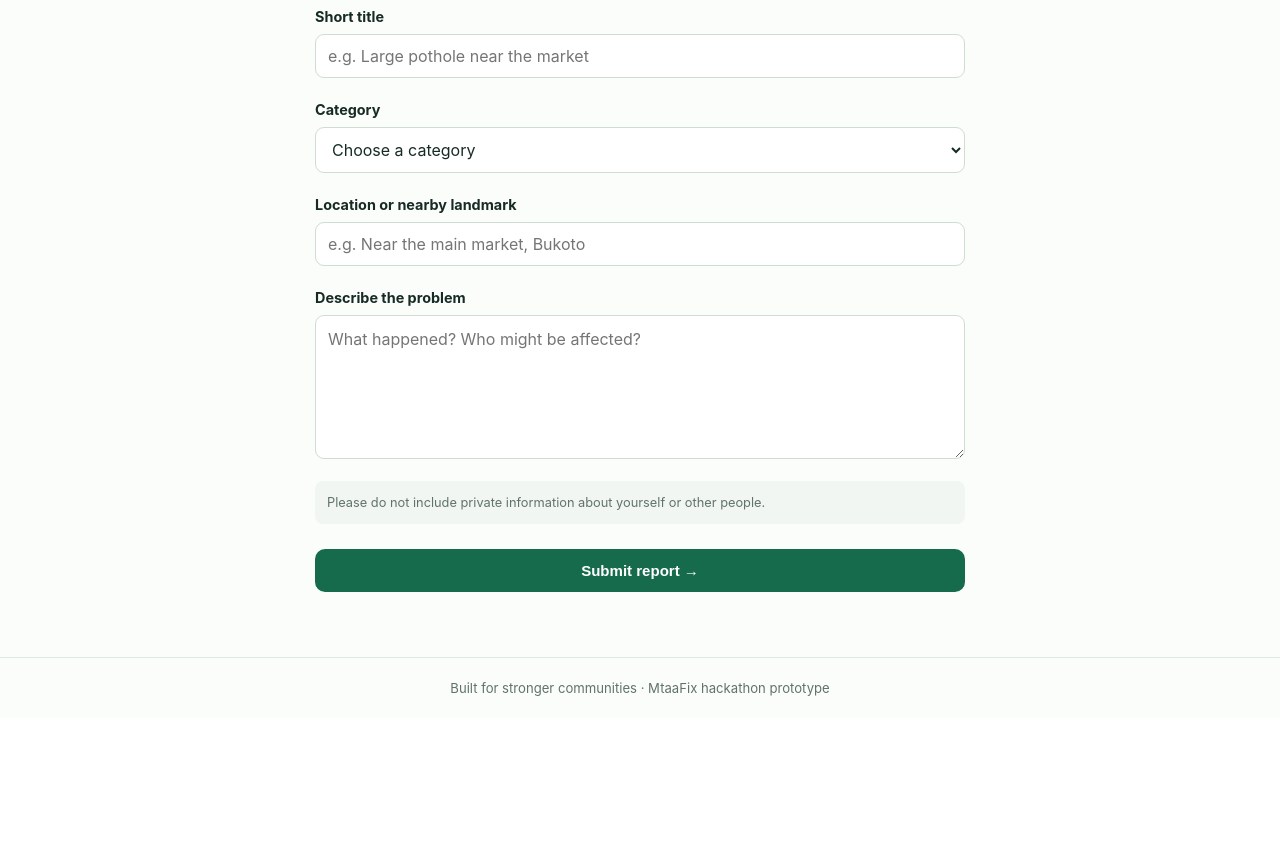
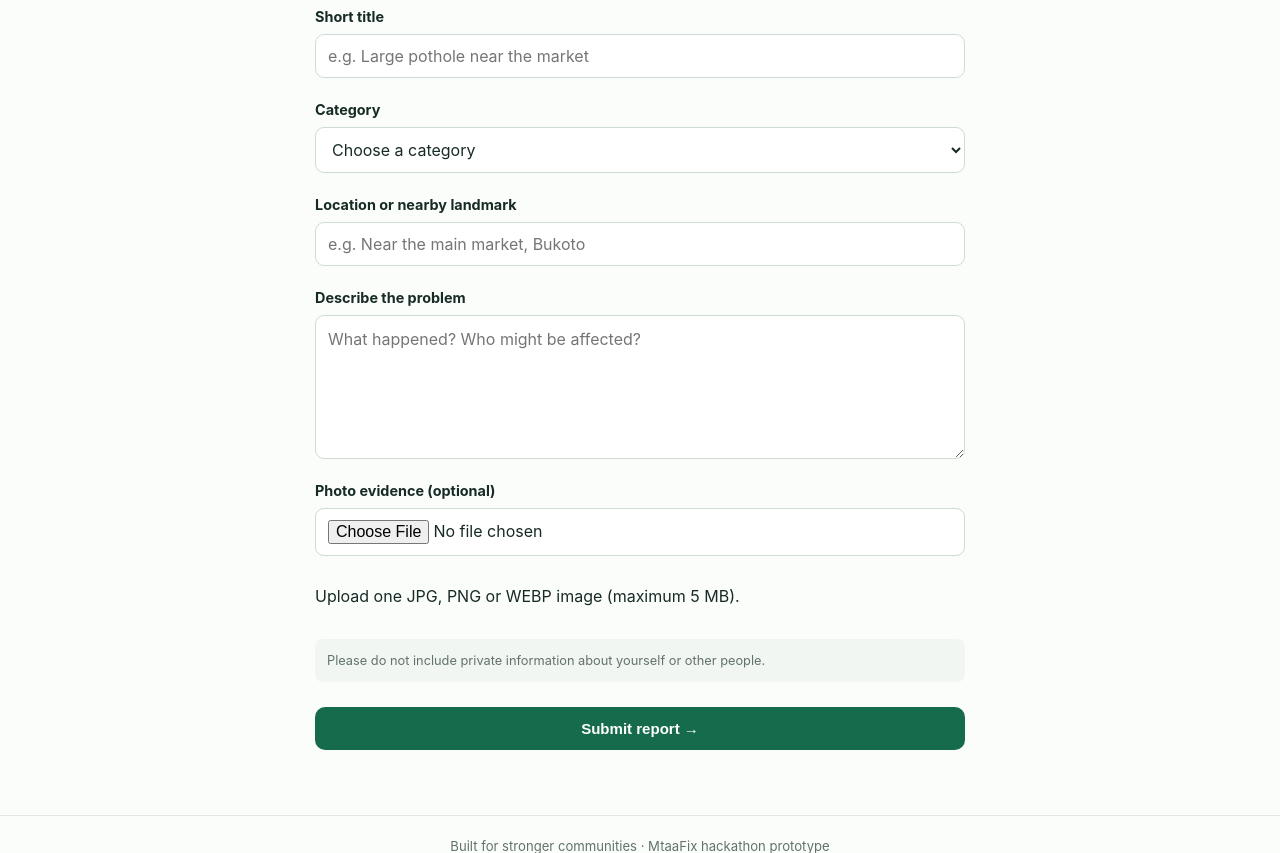
Before and after one commit to hakademia/MtaaFix, a Flask app: page /report in a window 1280 px wide. Shown: the part 324-1177 px from the top of the page. Before the commit the page ends 1020 px from the top, so only its background shows below. Run offline with Flask 3, Linux system fonts and the light colour scheme; some libraries are stand-ins or nearby versions.

Commit message:
Add optional photo evidence to reports

```diff
--- a/app.py
+++ b/app.py
@@ -1,6 +1,10 @@
-
 import os
 import sqlite3
+import uuid
+import warnings
+from io import BytesIO
+from PIL import Image, UnidentifiedImageError
+from werkzeug.exceptions import RequestEntityTooLarge
 from datetime import datetime
 from functools import wraps
 from pathlib import Path
@@ -24,6 +28,7 @@ if not secret_key:
     )
 
 app = Flask(__name__)
+app.config["MAX_CONTENT_LENGTH"] = 6 * 1024 * 1024
 app.config.update(
     SECRET_KEY=secret_key,
     SESSION_COOKIE_HTTPONLY=True,
@@ -74,10 +79,85 @@ def init_db():
                 created_at TEXT NOT NULL
             )
         """)
+
+        # Add the photo column to existing databases if needed.
+        columns = {
+            row["name"]
+            for row in conn.execute("PRAGMA table_info(reports)")
+        }
+
+        if "photo_filename" not in columns:
+            conn.execute(
+                "ALTER TABLE reports ADD COLUMN photo_filename TEXT"
+            )
+
         conn.commit()
 
 
+ALLOWED_IMAGE_EXTENSIONS = {".jpg", ".jpeg", ".png", ".webp"}
+MAX_PHOTO_SIZE = 5 * 1024 * 1024
+UPLOAD_FOLDER = BASE_DIR / "static" / "uploads"
+
+
+def process_uploaded_photo(upload):
+    if not upload or not upload.filename:
+        return None
+
+    extension = Path(upload.filename).suffix.lower()
+
+    if extension not in ALLOWED_IMAGE_EXTENSIONS:
+        raise ValueError("Only JPG, PNG and WEBP images are allowed.")
+
+    image_data = upload.read(MAX_PHOTO_SIZE + 1)
+
+    if len(image_data) > MAX_PHOTO_SIZE:
+        raise ValueError("Your photo must not exceed 5 MB.")
+
+    if not image_data:
+        raise ValueError("The uploaded photo is empty.")
+
+    try:
+        with warnings.catch_warnings():
+            warnings.simplefilter(
+                "error", Image.DecompressionBombWarning
+            )
+
+            with Image.open(BytesIO(image_data)) as image:
+                if image.format not in {"JPEG", "PNG", "WEBP"}:
+                    raise ValueError("Invalid image format.")
+
+                if image.width * image.height > 20_000_000:
+                    raise ValueError("Image dimensions are too large.")
+
+                image.verify()
+
+            with Image.open(BytesIO(image_data)) as image:
+                image.load()
+                image = image.convert("RGB")
+
+                filename = f"{uuid.uuid4().hex}.jpg"
+                UPLOAD_FOLDER.mkdir(parents=True, exist_ok=True)
+
+                image.save(
+                    UPLOAD_FOLDER / filename,
+                    format="JPEG",
+                    quality=85,
+                    optimize=True,
+                )
+
+                return filename
+
+    except (
+        UnidentifiedImageError,
+        OSError,
+        Image.DecompressionBombError,
+        Image.DecompressionBombWarning,
+    ):
+        raise ValueError("Please upload a valid image.") from None
+
+
 def current_coordinator():
+
     coordinator_id = session.get("coordinator_id")
 
     if not coordinator_id:
@@ -198,6 +278,7 @@ def index():
     )
 
 
+
 @app.route("/report", methods=["GET", "POST"])
 def report():
     if request.method == "POST":
@@ -206,6 +287,7 @@ def report():
         location = request.form.get("location", "").strip()
         description = request.form.get("description", "").strip()
 
+        # Validate the report information.
         valid = (
             bool(title)
             and len(title) <= 100
@@ -225,22 +307,46 @@ def report():
                 "report.html", categories=CATEGORIES
             ), 400
 
-        with get_db() as conn:
-            conn.execute(
-                """
-                INSERT INTO reports
-                    (title, category, location, description, status, created_at)
-                VALUES (?, ?, ?, ?, 'Reported', ?)
-                """,
-                (
-                    title,
-                    category,
-                    location,
-                    description,
-                    datetime.now().strftime("%Y-%m-%d %H:%M"),
-                ),
-            )
-            conn.commit()
+        # Process the optional photo.
+        photo = request.files.get("photo")
+
+        try:
+            photo_filename = process_uploaded_photo(photo)
+        except ValueError as error:
+            flash(str(error), "error")
+            return render_template(
+                "report.html", categories=CATEGORIES
+            ), 400
+
+        # Save the report in the database.
+        try:
+            with get_db() as conn:
+                conn.execute(
+                    """
+                    INSERT INTO reports
+                        (
+                            title, category, location, description,
+                            status, created_at, photo_filename
+                        )
+                    VALUES (?, ?, ?, ?, 'Reported', ?, ?)
+                    """,
+                    (
+                        title,
+                        category,
+                        location,
+                        description,
+                        datetime.now().strftime("%Y-%m-%d %H:%M"),
+                        photo_filename,
+                    ),
+                )
+                conn.commit()
+
+        except sqlite3.Error:
+            # Remove the image if database saving fails.
+            if photo_filename:
+                image_path = UPLOAD_FOLDER / photo_filename
+                image_path.unlink(missing_ok=True)
+            raise
 
         flash(
             "Your report was submitted. Thank you for helping your community!",
--- a/requirements.txt
+++ b/requirements.txt
@@ -9,3 +9,4 @@ MarkupSafe==3.0.4
 python-dotenv==1.2.4
 Werkzeug==3.1.9
 WTForms==3.3.1
+Pillow==13.0.0
--- a/static/style.css
+++ b/static/style.css
@@ -44,6 +44,7 @@ select, input, textarea { font: inherit; color: var(--ink); border: 1px solid #c
 h3 { margin: 16px 0 8px; font-size: 1.12rem; }
 .location { color: var(--muted); font-size: .84rem; margin: 0 0 10px; }
 .description { color: #40544a; font-size: .92rem; line-height: 1.65; min-height: 48px; }
+.report-photo {display: block; width: 100%; max-height: 320px; object-fit: cover; border-radius: 12px; margin-top: 16px; }
 .card-bottom { border-top: 1px solid #edf1ed; padding-top: 13px; margin-top: 16px; }
 .card-bottom small { color: var(--muted); }
 .status-form { display: flex; align-items: center; gap: 7px; }
--- a/templates/report.html
+++ b/templates/report.html
@@ -6,7 +6,7 @@
   <p class="eyebrow">MAKE YOUR VOICE COUNT</p>
   <h1>Report a community problem</h1>
   <p class="hero-copy">Share clear information so the community can understand the issue.</p>
-  <form method="post" class="report-form">
+  <form method="post" class="report-form" enctype="multipart/form-data">
     <input type="hidden" name="csrf_token" value="{{ csrf_token() }}">
     <label for="title">Short title</label>
     <input id="title" name="title" maxlength="100" placeholder="e.g. Large pothole near the market" required>
@@ -24,6 +24,12 @@
     <textarea id="description" name="description" rows="5" maxlength="1200"
       placeholder="What happened? Who might be affected?" required></textarea>
 
+    <label for="photo">Photo evidence (optional)</label>
+    <input id="photo" name="photo" type="file" accept=".jpg,.jpeg,.png,.webp,image/jpeg,image/png,image/webp">
+    <p class="field-hint">
+      Upload one JPG, PNG or WEBP image (maximum 5 MB).
+    </p>
+
     <div class="privacy-note">Please do not include private information about yourself or other people.</div>
     <button class="button submit-button" type="submit">Submit report →</button>
   </form>
```
Also changed, not shown: templates/index.html (+10 -7 lines), mtaafix.db (deleted), 1 other file.
